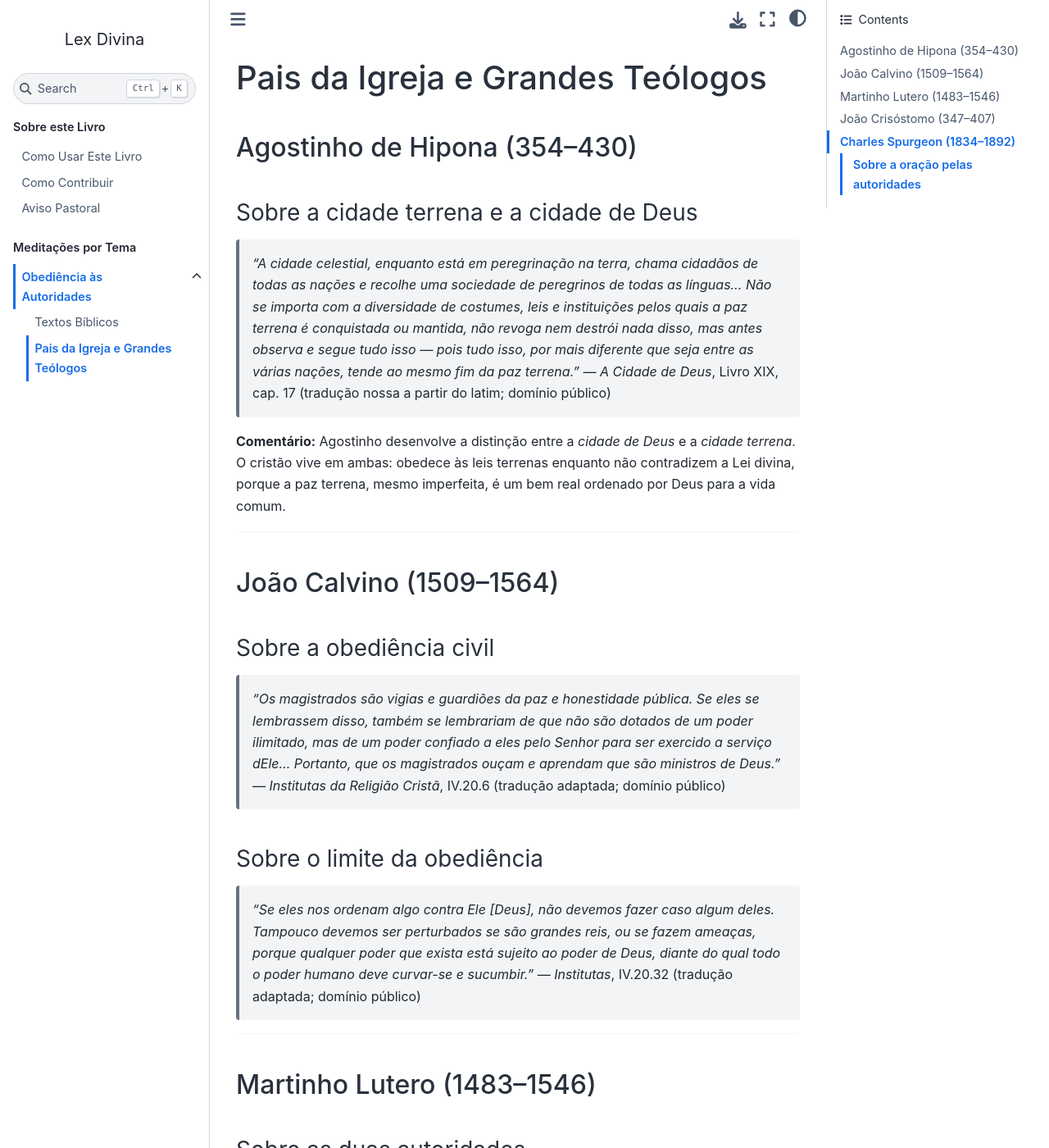
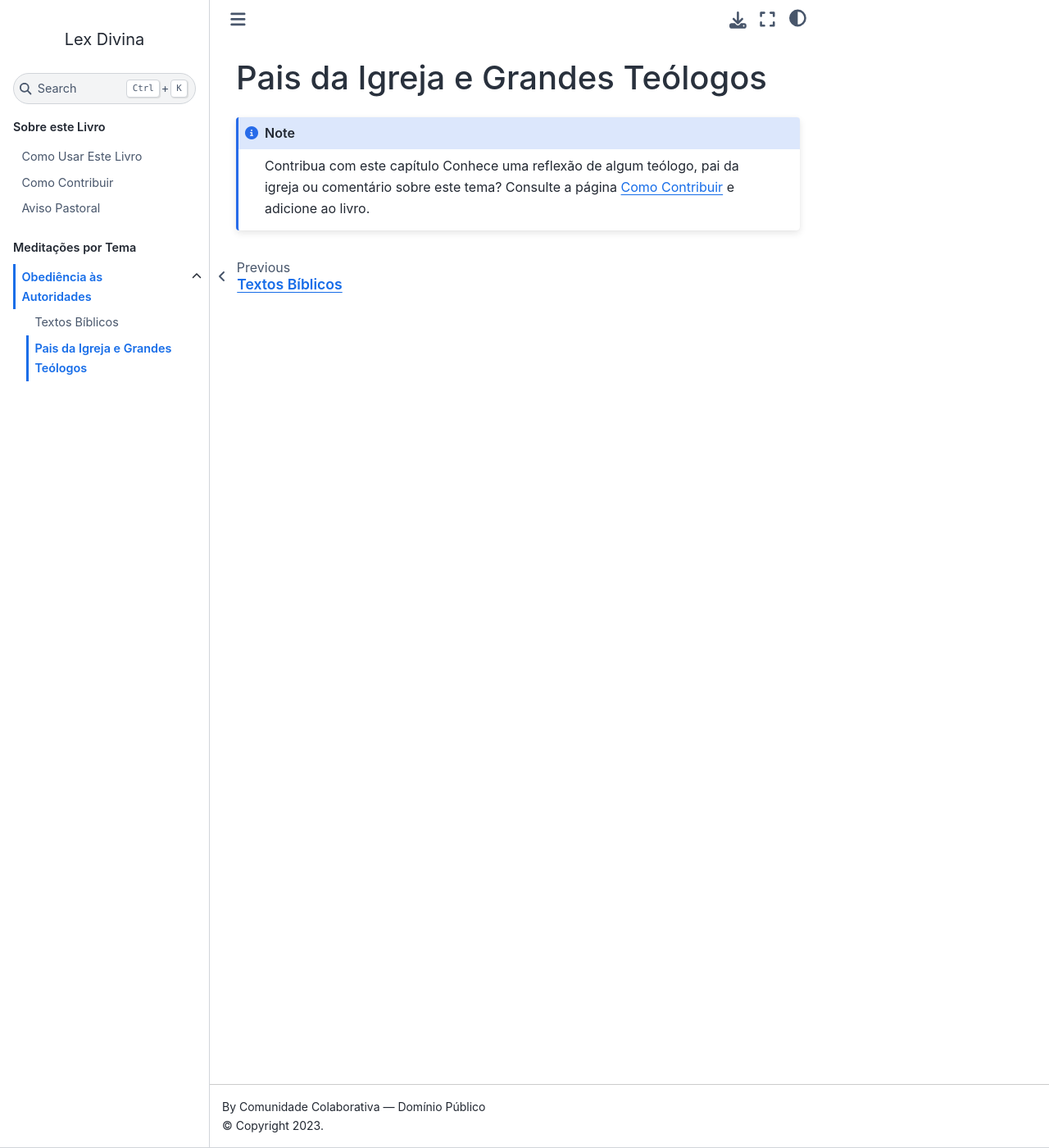
Before and after one commit to Elias-Nacif/LexDei, a Jupyter Book: the page built from book/chapters/obediencia-autoridades/pais-da-igreja.md, in a window 1280 px wide and 1400 px high. Shown: the whole window at 82% size. Built offline with Jupyter Book 1.0.4 settings and Sphinx 7.4.7 and the Sphinx Book theme 1.1.4, drawn with Linux system fonts in a browser that asks for light colours; some of the changed text lies outside the part shown.

Commit message:
Remove theological discussions on church and state
Removed sections on various theologians discussing the relationship between church and state, including Augustine, Calvin, Luther, Chrysostom, and Spurgeon.

```diff
--- a/book/chapters/obediencia-autoridades/pais-da-igreja.md
+++ b/book/chapters/obediencia-autoridades/pais-da-igreja.md
@@ -1,98 +1,6 @@
 # Pais da Igreja e Grandes Teólogos
 
-## Agostinho de Hipona (354–430)
-
-### Sobre a cidade terrena e a cidade de Deus
-
-> *"A cidade celestial, enquanto está em peregrinação na terra, chama
-> cidadãos de todas as nações e recolhe uma sociedade de peregrinos de
-> todas as línguas... Não se importa com a diversidade de costumes, leis
-> e instituições pelos quais a paz terrena é conquistada ou mantida, não
-> revoga nem destrói nada disso, mas antes observa e segue tudo isso —
-> pois tudo isso, por mais diferente que seja entre as várias nações,
-> tende ao mesmo fim da paz terrena."*
-> — *A Cidade de Deus*, Livro XIX, cap. 17
-> (tradução nossa a partir do latim; domínio público)
-
-**Comentário:** Agostinho desenvolve a distinção entre a *cidade de Deus*
-e a *cidade terrena*. O cristão vive em ambas: obedece às leis terrenas
-enquanto não contradizem a Lei divina, porque a paz terrena, mesmo
-imperfeita, é um bem real ordenado por Deus para a vida comum.
-
----
-
-## João Calvino (1509–1564)
-
-### Sobre a obediência civil
-
-> *"Os magistrados são vigias e guardiões da paz e honestidade pública.
-> Se eles se lembrassem disso, também se lembrariam de que não são dotados
-> de um poder ilimitado, mas de um poder confiado a eles pelo Senhor para
-> ser exercido a serviço dEle... Portanto, que os magistrados ouçam e
-> aprendam que são ministros de Deus."*
-> — *Institutas da Religião Cristã*, IV.20.6
-> (tradução adaptada; domínio público)
-
-### Sobre o limite da obediência
-
-> *"Se eles nos ordenam algo contra Ele [Deus], não devemos fazer caso
-> algum deles. Tampouco devemos ser perturbados se são grandes reis,
-> ou se fazem ameaças, porque qualquer poder que exista está sujeito
-> ao poder de Deus, diante do qual todo o poder humano deve curvar-se
-> e sucumbir."*
-> — *Institutas*, IV.20.32
-> (tradução adaptada; domínio público)
-
----
-
-## Martinho Lutero (1483–1546)
-
-### Sobre as duas autoridades
-
-> *"Devemos dividir todos os filhos de Adão em duas classes: os que
-> pertencem ao reino de Deus e os que pertencem ao reino do mundo.
-> Aqueles que pertencem ao reino de Deus são todos os verdadeiros
-> crentes em Cristo... Para todos os outros, Deus estabeleceu uma
-> outra autoridade fora do povo cristão e da condição espiritual,
-> e os sujeitou à espada."*
-> — *Da Autoridade Secular* (1523)
-> (tradução adaptada; domínio público)
-
-**Comentário:** Lutero articula a *doutrina dos dois reinos*, que distingue
-o governo espiritual (a Igreja, governada pela Palavra) do governo temporal
-(o Estado, governado pela espada). O cristão vive em ambos os reinos e tem
-obrigações distintas em cada um.
-
----
-
-## João Crisóstomo (347–407)
-
-### Homilia sobre Romanos 13
-
-> *"Quando [Paulo] diz 'toda alma', ele fala de todo homem... Pois o
-> Espírito Santo desejava, por meio de Paulo, extinguir toda a contenda
-> sobre isso... Pois quando o apóstolo diz 'Toda alma esteja sujeita às
-> autoridades superiores', ele não se refere apenas a pregadores e monges,
-> mas a todo cristão — até mesmo ao apóstolo, ao evangelista, ao profeta."*
-> — *Homilias sobre a Epístola aos Romanos*, Homilia XXIII
-> (tradução adaptada; domínio público)
-
----
-
-## Charles Spurgeon (1834–1892)
-
-### Sobre a oração pelas autoridades
-
-> *"É dever dos cristãos orar por todos aqueles que estão em posições de
-> autoridade. Não apenas quando são bons governantes, não apenas quando
-> são piedosos e sábios, mas sempre — porque a paz da sociedade depende
-> deles, e a paz da sociedade é condição para a pregação do Evangelho."*
-> — *Sermões de Spurgeon*, vol. 12 (tradução nossa; domínio público)
-
----
-
 :::{note} Contribua com este capítulo
-Conhece uma reflexão de Agostinho, Tomás de Aquino, Wesley, Barth ou outro
-teólogo sobre este tema? Consulte a página {doc}`../../como-contribuir` e
+Conhece uma reflexão de algum teólogo, pai da igreja ou comentário sobre este tema? Consulte a página {doc}`../../como-contribuir` e
 adicione ao livro.
 :::
```
